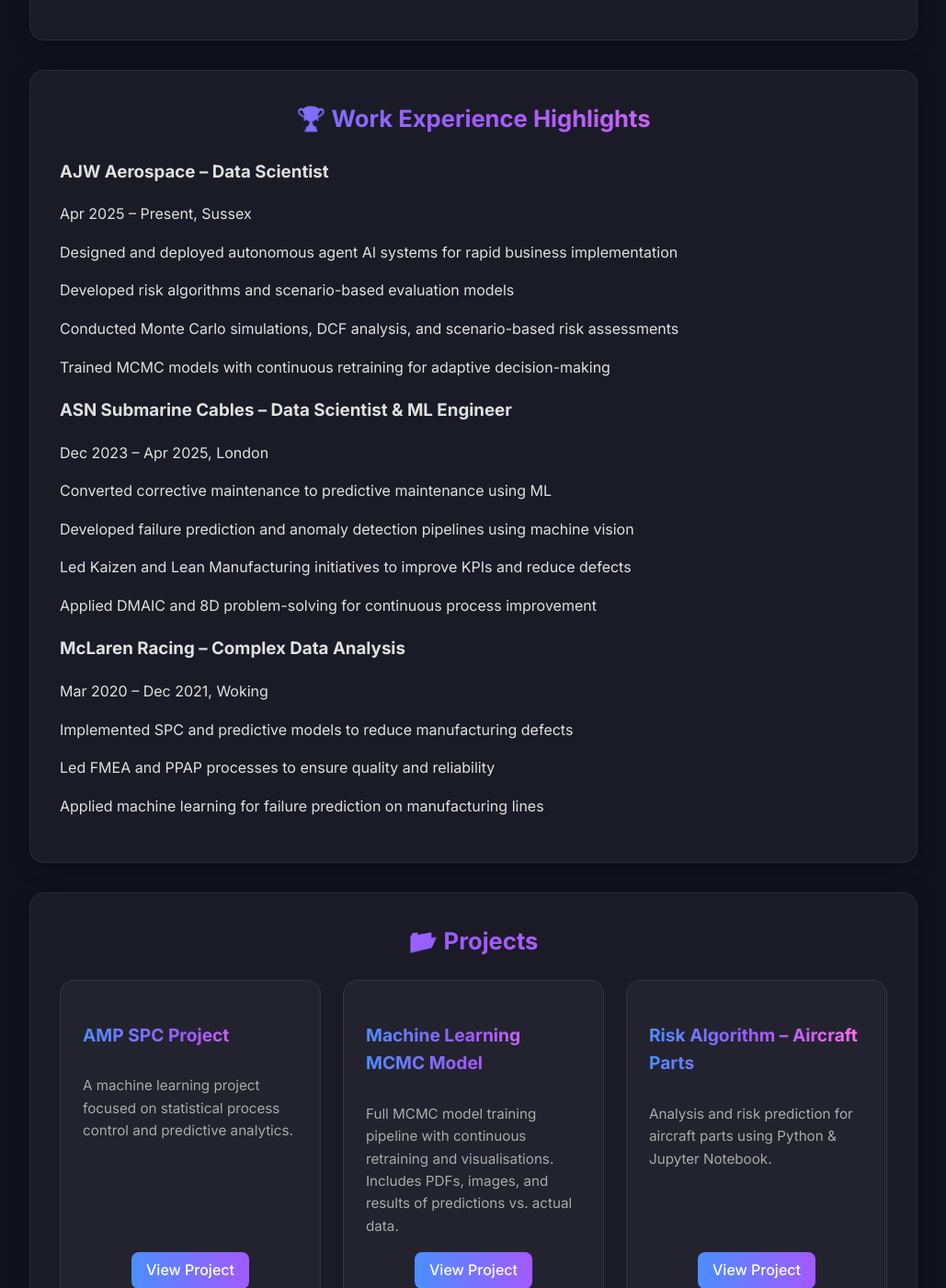
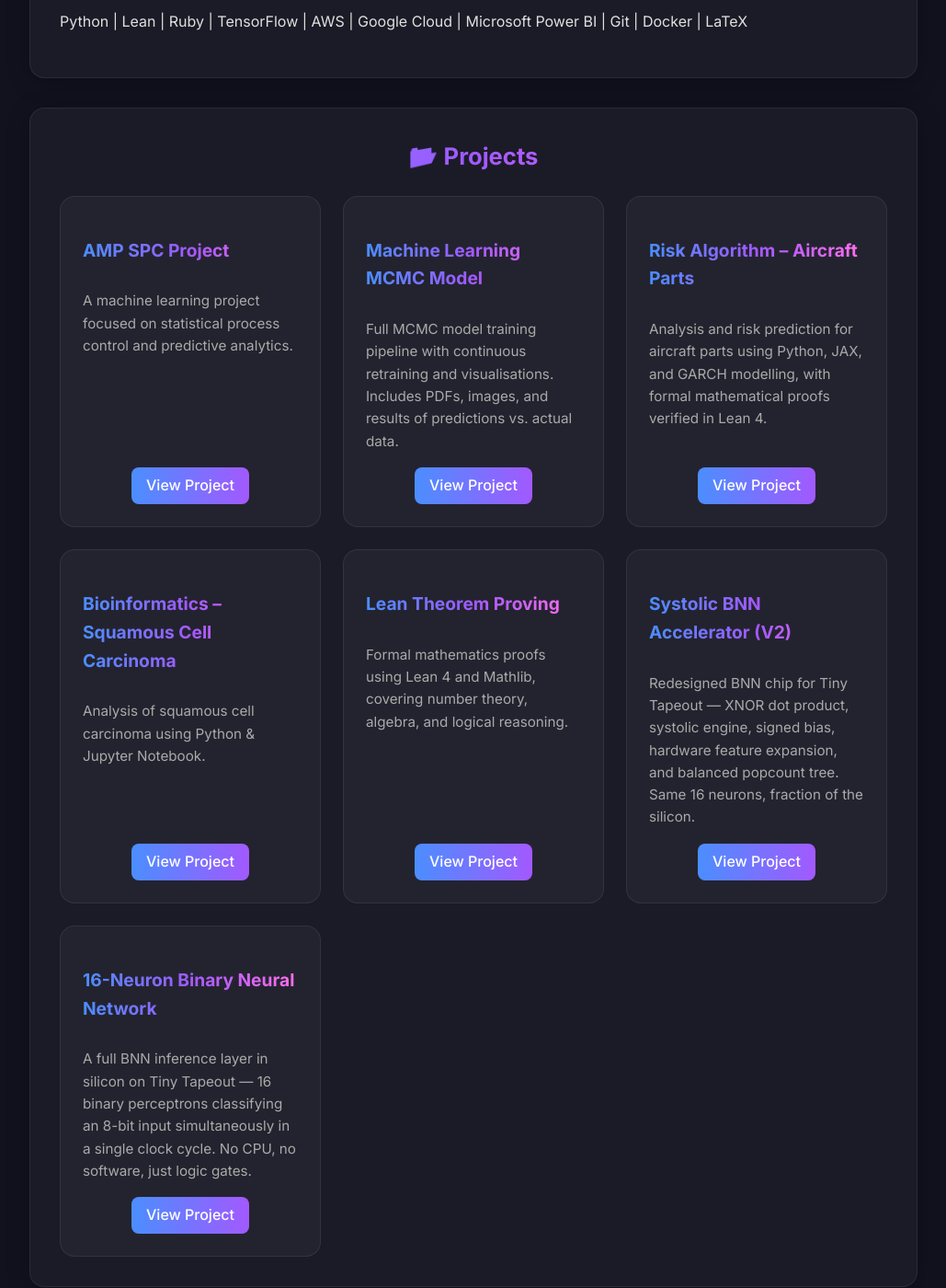
Before and after one commit to Dean-Foulds/Dean-Foulds, a Jekyll site: the page built from index.md, in a window 1280 px wide and 1400 px high, scrolled down 1261 px. Shown: the whole window at 92% size, without its empty margins (125-1154 px from the left). Built offline with Jekyll 4.4.1, drawn with Linux system fonts in a browser that asks for light colours; some of the changed text lies outside the part shown.

Commit message:
Restore clean index.md and default.html

```diff
--- a/_layouts/default.html
+++ b/_layouts/default.html
@@ -12,7 +12,8 @@
 <body>
   <header>
     <img src="/assets/images/profile.jpg" alt="Dean Foulds" style="width:120px;height:120px;border-radius:50%;border:3px solid #fff;margin-bottom:12px;">
-    <h1>Dean Foulds – Data Scientist & ML Engineer</h1>
+    <h1>Dean Foulds</h1>
+    <p class="subtitle">Data Scientist & ML Engineer</p>
     <p>📍 London | ✉️ deanfoulds@gmail.com</p>
     <p>🌐 <a href="https://deanfoulds.xyz" target="_blank" rel="noopener noreferrer">Homepage</a> |
        <a href="https://www.linkedin.com/in/dean-foulds" target="_blank" rel="noopener noreferrer">LinkedIn</a> |
--- a/index.md
+++ b/index.md
@@ -3,14 +3,10 @@
 title: Dean Foulds – Data Scientist & ML Engineer
 ---
 
-
-
 <section class="card-section">
-  <h2>🚀 About Me</h2>
+  <h2>About Me</h2>
   <p>I am a mathematically rigorous Data Scientist specialising in agentic AI systems and end-to-end machine learning pipelines. My work bridges theoretical mathematics, statistical learning, and practical business impact, consistently delivering functional autonomous systems within 8–12 weeks.</p>
-
   <p>I have extensive experience with AWS and Google Cloud platforms, deploying scalable ML solutions using SageMaker, Vertex AI, and serverless frameworks. My focus is on optimising performance, reducing costs, and translating complex data and algorithms into tangible business results.</p>
-
   <p>Key Areas of Expertise:</p>
   <p>Agentic AI & autonomous system design</p>
   <p>Statistical learning theory & optimisation</p>
@@ -25,6 +21,53 @@
 <section class="card-section">
   <h2>💻 Skills & Tech Stack</h2>
   <p>Python | Lean | Ruby | TensorFlow | AWS | Google Cloud | Microsoft Power BI | Git | Docker | LaTeX</p>
+</section>
+
+<section class="card-section">
+  <h2>📂 Projects</h2>
+  <div class="projects">
+    <div class="project-card">
+      <h3>AMP SPC Project</h3>
+      <p>A machine learning project focused on statistical process control and predictive analytics.</p>
+      <a target="_blank" rel="noopener noreferrer" href="projects/amp_spc_project">View Project</a>
+    </div>
+
+    <div class="project-card">
+      <h3>Machine Learning MCMC Model</h3>
+      <p>Full MCMC model training pipeline with continuous retraining and visualisations. Includes PDFs, images, and results of predictions vs. actual data.</p>
+      <a target="_blank" rel="noopener noreferrer" href="projects/machine_learning_mcmc_model">View Project</a>
+    </div>
+
+    <div class="project-card">
+      <h3>Risk Algorithm – Aircraft Parts</h3>
+      <p>Analysis and risk prediction for aircraft parts using Python, JAX, and GARCH modelling, with formal mathematical proofs verified in Lean 4.</p>
+      <a target="_blank" rel="noopener noreferrer" href="projects/risk_algorithms">View Project</a>
+    </div>
+
+    <div class="project-card">
+      <h3>Bioinformatics – Squamous Cell Carcinoma</h3>
+      <p>Analysis of squamous cell carcinoma using Python & Jupyter Notebook.</p>
+      <a target="_blank" rel="noopener noreferrer" href="https://github.com/Dean-Foulds/bioinformatics/blob/main/squamous_cell_carcinoma.ipynb">View Project</a>
+    </div>
+
+    <div class="project-card">
+      <h3>Lean Theorem Proving</h3>
+      <p>Formal mathematics proofs using Lean 4 and Mathlib, covering number theory, algebra, and logical reasoning.</p>
+      <a target="_blank" rel="noopener noreferrer" href="projects/lean_projects">View Project</a>
+    </div>
+
+    <div class="project-card">
+      <h3>Systolic BNN Accelerator (V2)</h3>
+      <p>Redesigned BNN chip for Tiny Tapeout — XNOR dot product, systolic engine, signed bias, hardware feature expansion, and balanced popcount tree. Same 16 neurons, fraction of the silicon.</p>
+      <a target="_blank" rel="noopener noreferrer" href="projects/bnn_accelerator">View Project</a>
+    </div>
+
+    <div class="project-card">
+      <h3>16-Neuron Binary Neural Network</h3>
+      <p>A full BNN inference layer in silicon on Tiny Tapeout — 16 binary perceptrons classifying an 8-bit input simultaneously in a single clock cycle. No CPU, no software, just logic gates.</p>
+      <a target="_blank" rel="noopener noreferrer" href="projects/pipelined_perceptron">View Project</a>
+    </div>
+  </div>
 </section>
 
 <section class="card-section">
@@ -52,37 +95,6 @@
 </section>
 
 <section class="card-section">
-  <h2>📂 Projects</h2>
-  <div class="projects">
-    <div class="project-card">
-      <h3>AMP SPC Project</h3>
-      <p>A machine learning project focused on statistical process control and predictive analytics.</p>
-      <a href="projects/amp_spc_project">View Project</a>
-    </div>
-
-    <div class="project-card">
-      <h3>Machine Learning MCMC Model</h3>
-      <p>Full MCMC model training pipeline with continuous retraining and visualisations. Includes PDFs, images, and results of predictions vs. actual data.</p>
-      <a href="projects/machine_learning_mcmc_model">View Project</a>
-    </div>
-
-    <div class="project-card">
-      <h3>Risk Algorithm – Aircraft Parts</h3>
-      <p>Analysis and risk prediction for aircraft parts using Python & Jupyter Notebook.</p>
-      <a href="projects/risk_algorithms/ac_part_risk_algorithm">View Project</a>
-    </div>
-
-    <div class="project-card">
-      <h3>Bioinformatics – Squamous Cell Carcinoma</h3>
-      <p>Analysis of squamous cell carcinoma using Python & Jupyter Notebook.</p>
-      <a href="https://github.com/Dean-Foulds/bioinformatics/blob/main/squamous_cell_carcinoma.ipynb">View Project</a>
-    </div>
-  </div>
-</section>
-
-
-
-<section class="card-section">
   <h2>📊 GitHub Stats & Badges</h2>
   <img src="https://github-readme-stats.vercel.app/api?username=Dean-Foulds&show_icons=true&theme=radical" alt="Dean's GitHub Stats">
   <img src="https://github-readme-stats.vercel.app/api/top-langs/?username=Dean-Foulds&layout=compact&theme=radical" alt="Top Languages">
@@ -93,9 +105,3 @@
   <h2>🎨 Hobbies</h2>
   <p>Skiing, walking, cycling, theatre, golf</p>
 </section>
-
-
-
-<footer>
-  © 2026 Dean Foulds – Data Scientist & ML Engineer
-</footer>
```
